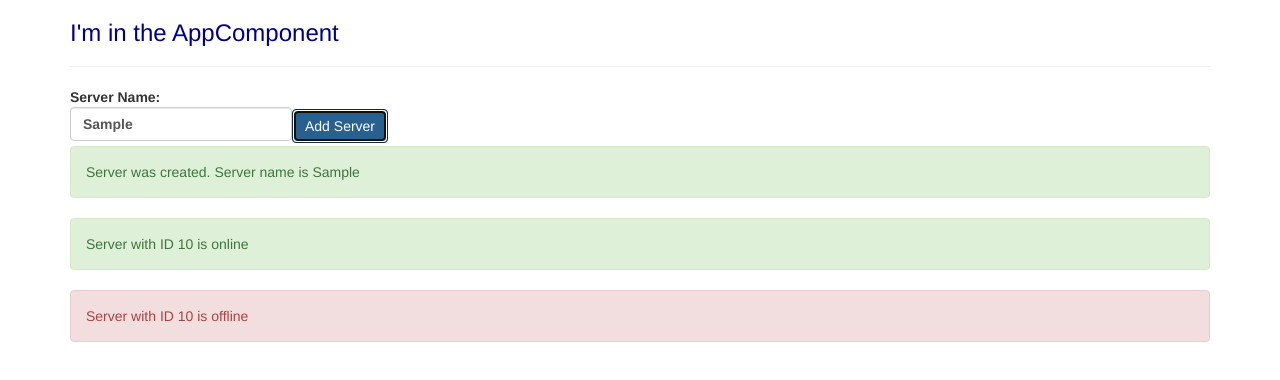
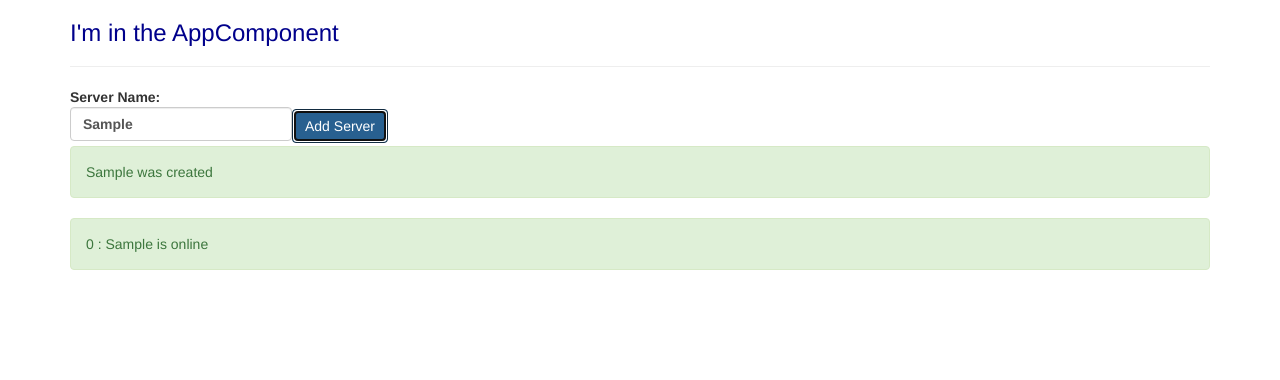
Before and after one commit to smithmd/noodling, an Angular app in the folder Angular/angular-cli-learning/: page / in a window 1280 px wide. Both pictures are taken after typing "Sample" into the empty fields and a click on the button "Add Server". Shown: the top 380 px of the page. Built offline with nearby package versions, Linux system fonts and the light colour scheme.

Commit message:
creating records dynamically based on input data

```diff
--- a/Angular/angular-cli-learning/src/app/server/server.component.html
+++ b/Angular/angular-cli-learning/src/app/server/server.component.html
@@ -1 +1 @@
-<div class="alert" [ngClass]="getAlertClass()">Server with ID {{serverId}} is {{serverStatus}}</div>
+<div class="alert" [ngClass]="getAlertClass()">{{serverId}} : {{serverName}} is {{serverStatus}}</div>
--- a/Angular/angular-cli-learning/src/app/server/server.component.ts
+++ b/Angular/angular-cli-learning/src/app/server/server.component.ts
@@ -1,12 +1,13 @@
-import {Component} from '@angular/core';
+import {Component, Input} from '@angular/core';
 
 @Component({
   selector: 'app-server',
   templateUrl: './server.component.html'
 })
 export class ServerComponent {
-  serverId: number = 10;
-  serverStatus: string = 'offline';
+  serverStatus = 'offline';
+  @Input() serverName: string;
+  @Input() serverId: number;
 
   constructor() {
     this.serverStatus = Math.random() > 0.5 ? 'online' : 'offline';
--- a/Angular/angular-cli-learning/src/app/servers/servers.component.html
+++ b/Angular/angular-cli-learning/src/app/servers/servers.component.html
@@ -8,9 +8,5 @@
         (click)="onCreateServer()">
   Add Server
 </button>
-<!--<p [innerText]="allowNewServer"></p>-->
-<!--<p>{{serverName}}</p>-->
-<!--<p>{{serverCreationStatus}}</p>-->
-<div class="alert alert-success" *ngIf="serverCreated">Server was created. Server name is {{serverName}}</div>
-<app-server></app-server>
-<app-server></app-server>
+<div class="alert alert-success" *ngIf="serverCreated">{{serverCreationStatus}}</div>
+<app-server *ngFor="let server of serverNames; let i = index" [serverName]="server" [serverId]="i"></app-server>
--- a/Angular/angular-cli-learning/src/app/servers/servers.component.ts
+++ b/Angular/angular-cli-learning/src/app/servers/servers.component.ts
@@ -1,4 +1,5 @@
 import { Component, OnInit } from '@angular/core';
+import {ServerComponent} from '../server/server.component';
 
 @Component({
   selector: 'app-servers',
@@ -6,16 +7,13 @@ import { Component, OnInit } from '@angular/core';
   styleUrls: ['./servers.component.css']
 })
 export class ServersComponent implements OnInit {
-  allowNewServer = false;
+  allowNewServer = true;
   serverCreationStatus = 'No server was created';
   serverName: string;
   serverCreated: boolean = false;
+  serverNames: string[] = [];
 
-  constructor() {
-    setTimeout(() => {
-      this.allowNewServer = true;
-    }, 2000);
-  }
+  constructor() { }
 
   ngOnInit() {
   }
@@ -23,9 +21,6 @@ export class ServersComponent implements OnInit {
   onCreateServer() {
     this.serverCreationStatus = this.serverName + ' was created';
     this.serverCreated = true;
-  }
-
-  onUpdateServerName(event: Event) {
-    this.serverName = (<HTMLInputElement>event.target).value;
+    this.serverNames.push(this.serverName);
   }
 }
```
